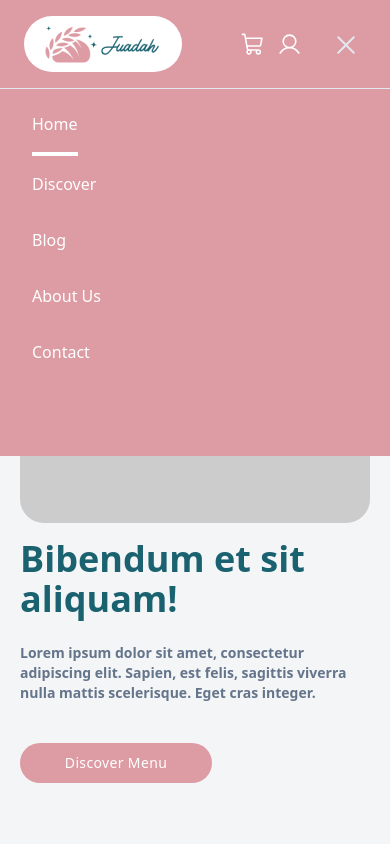
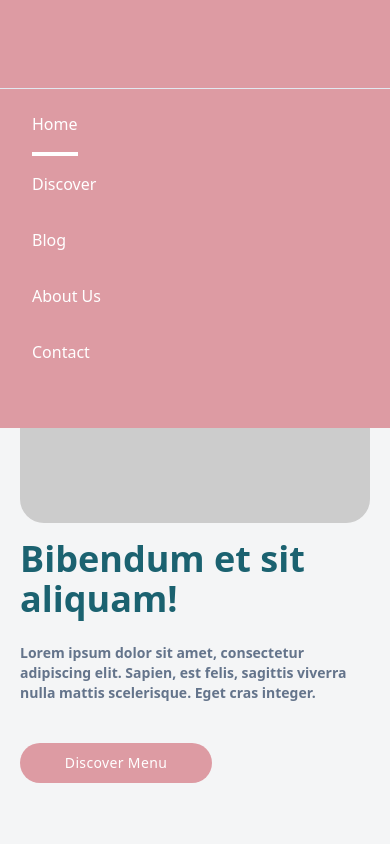
Before and after one commit to denisetiya/juadah-frontend, a React (Vite) app: page / in a window 390 px wide. Both pictures are taken after a click on the button 346 px from the left and 44 px from the top of the page. Shown: the top 844 px of the page. Built offline with nearby package versions, Linux system fonts and the light colour scheme.

Commit message:
🐞 fix: layout

```diff
--- a/src/components/fragments/Navbar.tsx
+++ b/src/components/fragments/Navbar.tsx
@@ -74,11 +74,11 @@ export default function Navbar() {
               </div>
             </button>
 
-            {/* menu list */}
+            {/* Menu list */}
             <ul
               role="menubar"
               aria-label="Select page"
-              className={`absolute left-0 top-0 z-[-1] h-[28.5rem] w-full justify-center overflow-hidden overflow-y-auto overscroll-contain bg-[#DD9BA3] px-8 pb-12 pt-24 font-medium transition-[opacity,visibility] duration-300 lg:visible lg:relative lg:top-0 lg:z-0 lg:flex lg:h-full lg:w-auto lg:items-stretch lg:overflow-visible lg:bg-white/0 lg:px-0 lg:py-0 lg:pt-0 lg:opacity-100 ${
+              className={`absolute left-0 top-0 z-10 w-full justify-center overflow-hidden overflow-y-auto overscroll-contain bg-[#DD9BA3] px-8 pb-12 pt-24 font-medium transition-all duration-300 lg:visible lg:relative lg:top-0 lg:z-0 lg:flex lg:h-full lg:w-auto lg:items-stretch lg:overflow-visible lg:bg-white/0 lg:px-0 lg:py-0 lg:pt-0 lg:opacity-100 ${
                 isToggleOpen
                   ? "visible opacity-100 backdrop-blur-sm"
                   : "invisible opacity-0"
@@ -101,7 +101,7 @@ export default function Navbar() {
               ))}
             </ul>
 
-            {/* sub menu */}
+            {/* Sub menu */}
             <div className="flex items-center justify-end gap-3 px-6 ml-auto lg:ml-0 lg:flex-1 lg:p-0">
               <div>
                 <ShoppingCart size={25} className="text-white" />
```
